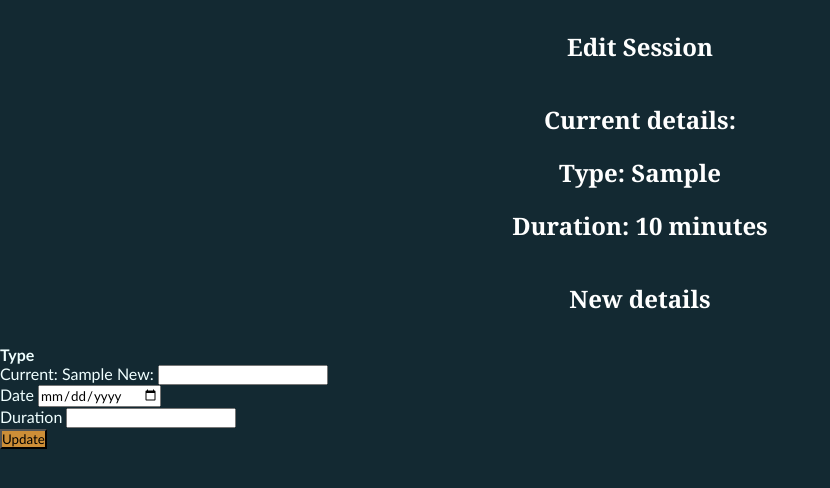
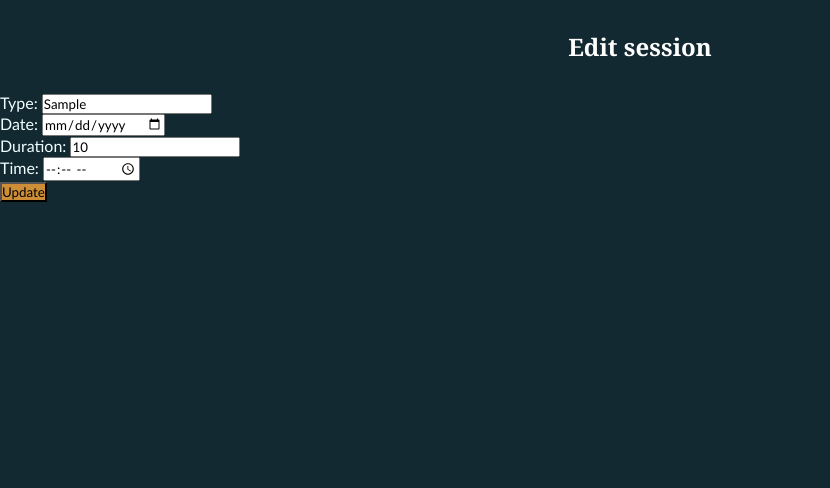
Before and after one commit to mhairilou/yoga_bookings, a Flask app: page /sessions/1/edit in a window 1280 px wide. Shown: the part 138-626 px from the top of the page, without its empty margins (0-830 px from the left). Run offline with Flask 2, Linux system fonts and the light colour scheme; a database or web service that is not in the repository returns one stand-in record (values such as "Sample title"); some libraries are stand-ins or nearby versions.

Commit message:
added prepopulated fields to edit session

```diff
--- a/yoga_bookings_app/controllers/session_controller.py
+++ b/yoga_bookings_app/controllers/session_controller.py
@@ -36,7 +36,8 @@ def create_session():
     yoga_type = request.form["yoga_type"]
     duration = request.form["duration"]
     date = request.form["date"]
-    new_session = Session(yoga_type, duration, date)
+    time = request.form["time"]
+    new_session = Session(yoga_type, duration, date, time)
     session_repository.save(new_session)
     return redirect("/sessions")
 
@@ -54,7 +55,8 @@ def update_session(id):
     yoga_type = request.form["yoga_type"]
     duration = request.form["duration"]
     date = request.form["date"]
-    session = Session(yoga_type, duration, date, id)
+    time = request.form["time"]
+    session = Session(yoga_type, duration, date, time, id)
     session_repository.update(session)
     return render_template("/sessions/show.html", session = session)
 
--- a/yoga_bookings_app/static/style.css
+++ b/yoga_bookings_app/static/style.css
@@ -147,7 +147,7 @@
     background-color: #cd8e37;
   }
 
-  h1, h2, h3 {
+  h1, h2, h3, h4 {
     text-align: center;
     color: white;
     font-family:Georgia, 'Times New Roman', Times, serif;
--- a/yoga_bookings_app/templates/bookings/new_for_selected_session.html
+++ b/yoga_bookings_app/templates/bookings/new_for_selected_session.html
@@ -2,7 +2,8 @@
 {% extends "base.html" %}
 {% block content %}
 
-<h2>{{ selected_session.yoga_type }} {{selected_session.date.strftime("%A %d %B")}}</h2>
+<h2>{{ selected_session.yoga_type }} </h2>
+<h4> {{selected_session.date.strftime("%A %d %B")}} at {{ selected_session.time.strftime("%H:%M") }} </h4>
 
 <h3> Who would you like to book in? </h3>
 
--- a/yoga_bookings_app/templates/sessions/edit.html
+++ b/yoga_bookings_app/templates/sessions/edit.html
@@ -1,39 +1,27 @@
 {% extends "base.html" %}
 {% block content %}
 
-<h2>Edit Session</h2>
+<h2>Edit session</h2>
 
-<h3>Current details:</h3>
-
-<h3> Type: {{session.yoga_type}} </h3>
-<h3> Duration: {{session.duration}} minutes</h3>
-
-<h2>New details</h2>
 <form action="/sessions/{{ session.id }}" method="POST">
 <div>
-        <h4>Type</h4>
-        Current: {{session.yoga_type}}
-        <label for="yoga_type">New:</label>
-        <input type="text" id="yoga_type" name="yoga_type" value="{{ yoga_type }}">
+    <label for="name">Type:</label>
+    <input type="text" id="yoga_type" name="yoga_type" value="{{ session.yoga_type }}">
 </div>
 <div>
-
-        <label for="date">Date</label>
-        <input type="date" id="date" name="date" value="{{ date }}">
+    <label for="date">Date:</label>
+    <input type="date" id="date" name="date" value="{{ session.date }}">
 </div>
 <div>
-        <label for="duration">Duration</label>
-        <input type="number" id="duration" name="duration" value="{{ duration }}">
+    <label for="duration">Duration:</label>
+    <input type="duration" id="duration" name="duration" value="{{ session.duration }}">
 </div>
 <div>
+    <label for="time">Time:</label>
+    <input type="time" id="time" name="time" value="{{ session.time }}">
+</div>
 
 <input type="submit" value="Update">
-    </div>
 </form>
 
-
-
-
-
-
 {% endblock %}
--- a/yoga_bookings_app/templates/sessions/new.html
+++ b/yoga_bookings_app/templates/sessions/new.html
@@ -13,6 +13,8 @@
         <input type="number" name="duration" id="duration">
         <label for="date">Date</label>
         <input type="date" name="date" id="date">
+        <label for="time">Time</label>
+        <input type="time" name="time" id="time">
         <input type="submit" class="submit-button" value="Add to schedule">
       </form>
     </div>
```
Lines whose indentation alone changed are shown as unchanged.
